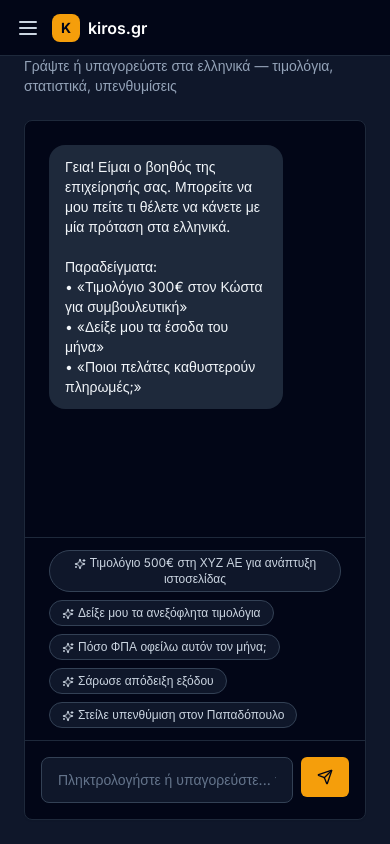
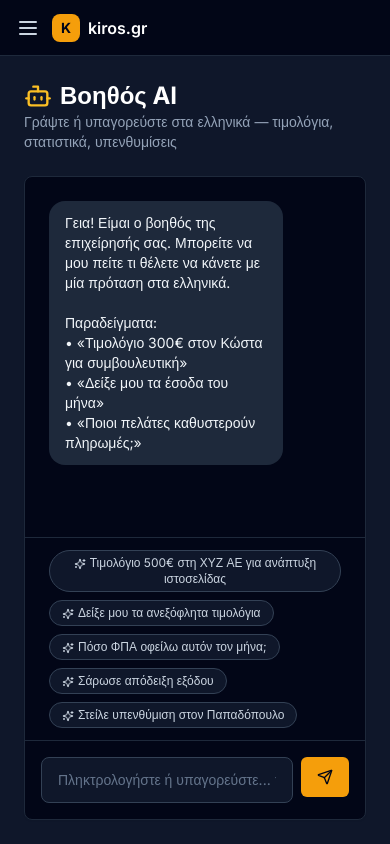
Before and after one commit to mariopietri2-maker/business-dashboard-erp, a Next.js app: page /ai in a window 390 px wide. Built offline with nearby package versions, Linux system fonts and the light colour scheme.

Commit message:
Update layout for mobile top bar padding

```diff
--- a/app/layout.tsx
+++ b/app/layout.tsx
@@ -20,7 +20,7 @@ export default function RootLayout({
       <body className={inter.className}>
         <div className="flex h-screen overflow-hidden">
           <Sidebar />
-          <main className="flex-1 overflow-y-auto bg-slate-900">
+          <main className="flex-1 overflow-y-auto bg-slate-900 pt-14 md:pt-0">
             {children}
           </main>
         </div>
```
